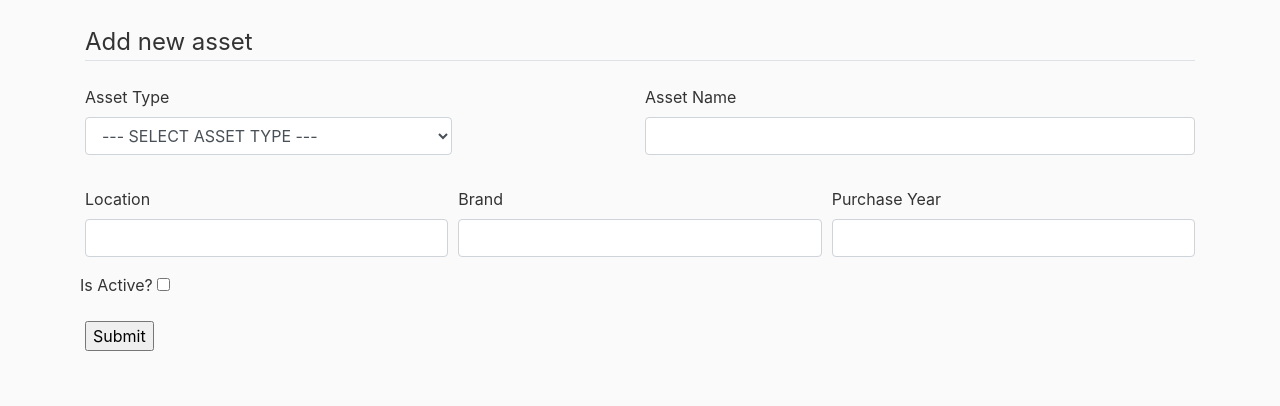
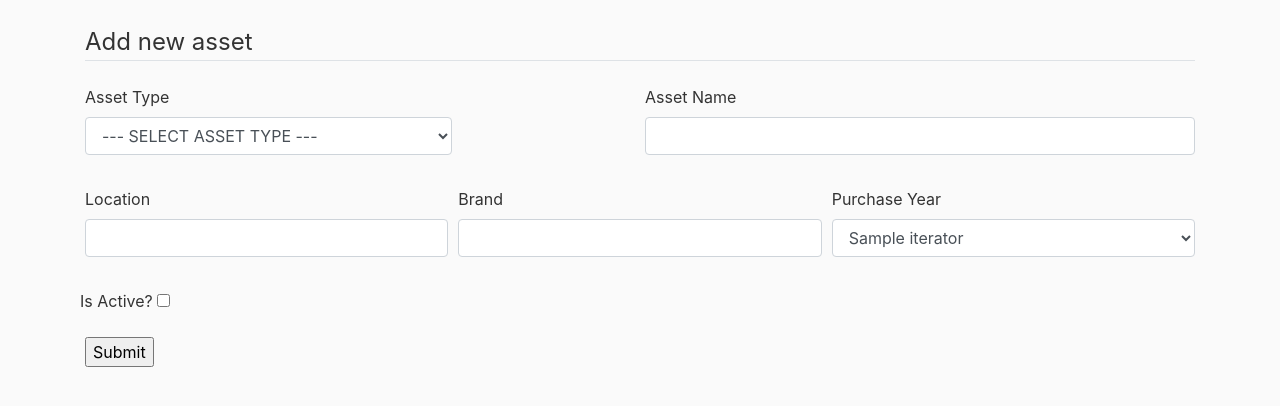
Before and after one commit to tiwari1302/assetMgmt, a Django app: template assets/templates/assets/createAsset.html in a window 1280 px wide. Shown: the part 56-462 px from the top of the page. Run offline with Django 4.2, Linux system fonts and the light colour scheme; tables that the repository leaves empty hold one stand-in row (values such as "Sample post"); the template is opened without the code that fills it: values that come from a table or form of the project are taken from there, most other values are stand-ins (such as "Sample title", 1, 10 or a date in 2020); some libraries are stand-ins or nearby versions.

Commit message:
frontend improv

```diff
--- a/assets/templates/assets/createAsset.html
+++ b/assets/templates/assets/createAsset.html
@@ -12,7 +12,7 @@
                     <div class="form-group col-md-6">
                       <label for="asset-type">Asset Type</label>
                       <br>
-                      <select class="form-group form-control col-md-8" name="asset-type" id="asset-type">
+                      <select required class="form-group form-control col-md-8" name="asset-type" id="asset-type">
                         <option  value="" selected="selected">--- SELECT ASSET TYPE ---</option>
                         {% for type in asset_type_list %}
                             <option value="{{type.title}}">
@@ -37,13 +37,21 @@
                     </div>
                     <div class="form-group col-md-4">
                       <label for="purchase_year">Purchase Year</label>
-                      <input required type="number"  min="1900" max="2099" step="1" class="form-control" id="purchase_year" name="purchase_year" value="">
+                      <br>
+                      <select class="form-control form-group col-md-12" id="purchase_year" name="purchase_year" value="">
+                        {% for i in iterator %}
+                            <option>
+                                {{i}}
+                            </option>
+                        {% endfor %}
+                      </select>
+                      <!-- <input required type="number"  min="1900" max="2099" step="1" class="form-control" id="purchase_year" name="purchase_year" value=""> -->
                     </div>
                   </div>
                   <div class="form-row">
                     <div>
                         <label for="purchase_year">Is Active?</label>
-                        <input required type="checkbox" id="is-active" name="is-active" value="">
+                        <input type="checkbox" id="is-active" name="is-active" value="">
                     </div>
                   </div>
             </fieldset>
--- a/assets/views.py
+++ b/assets/views.py
@@ -44,7 +44,8 @@ def createAssetView(request):
         "location":locationn,
         "brand":brandd,
         "purchase_year":purchaseyear,
-        "is_active":isActivve,
+        "isActive":isActivve,
+        'iterator':range(2014,2050)
     }
     if request.method == 'POST':
         new_asset = asset()
```
